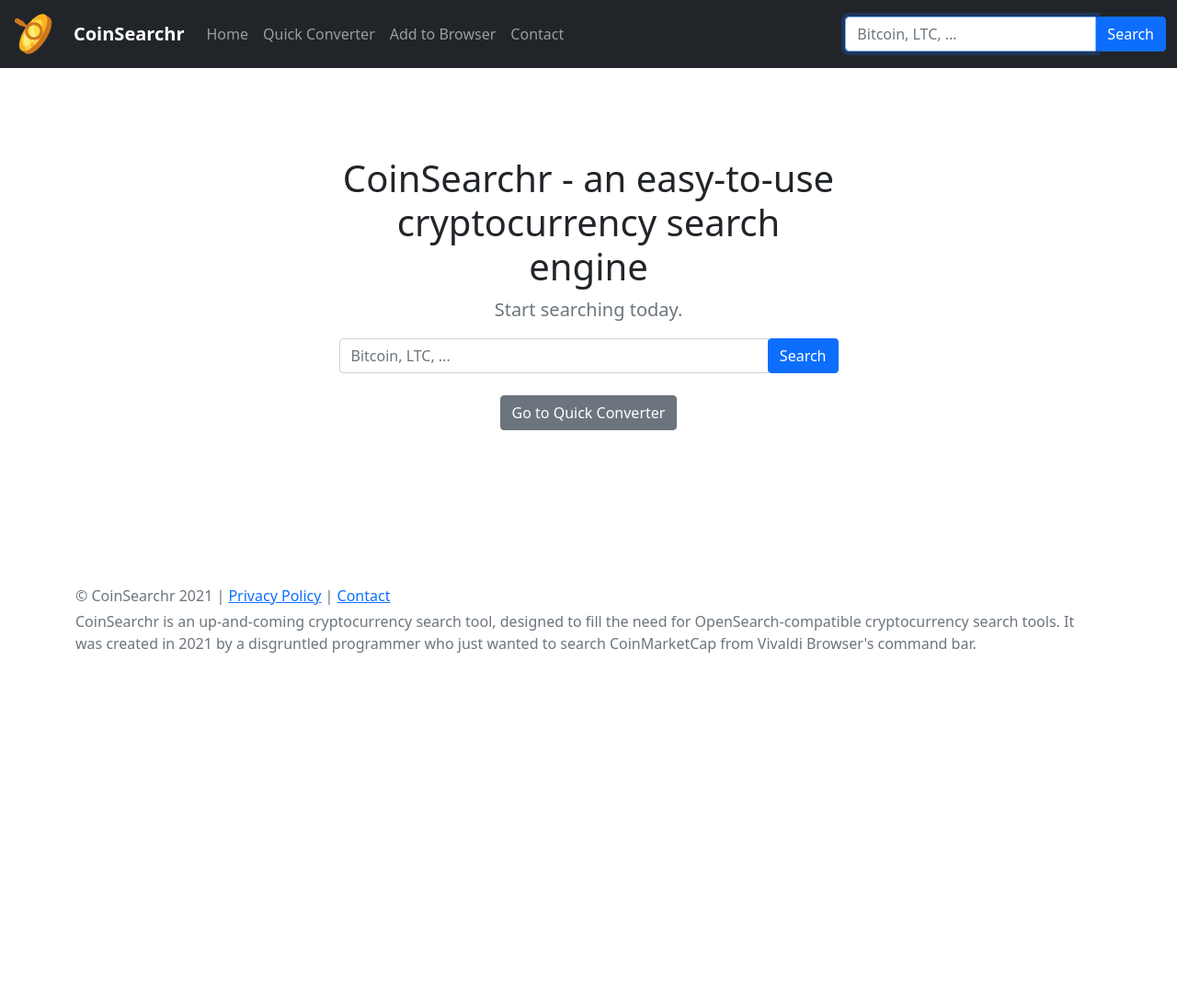
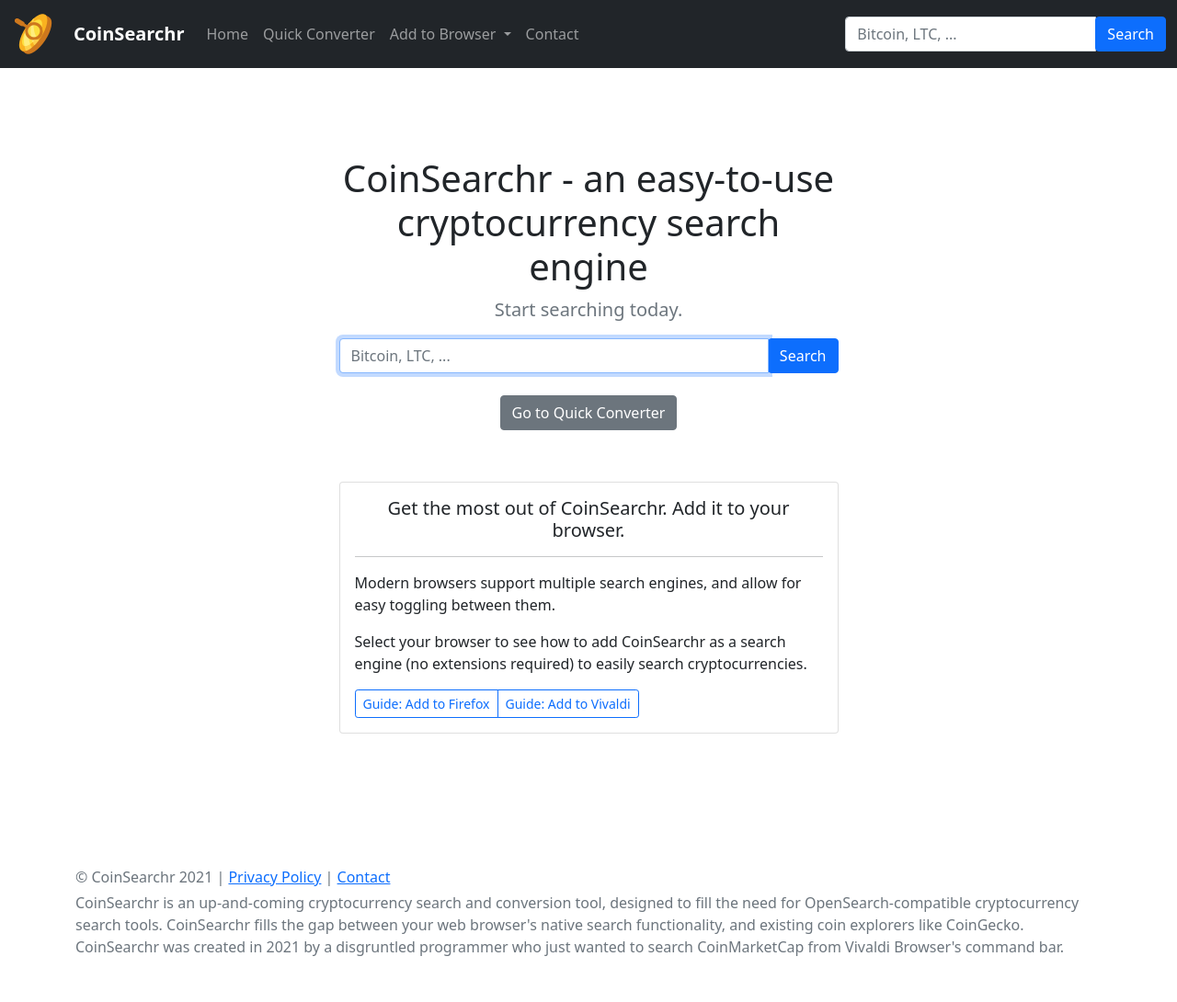
Before and after one commit to CoinSearchr/CoinSearchr-site, a Flask app: page / in a window 1280 px wide. Shown: the whole page at 92% size. Before the commit the page ends 710 px from the top, so only its background shows below. Run offline with Flask 2, Linux system fonts and the light colour scheme; some libraries are stand-ins or nearby versions.

Commit message:
Add guides for Firefox and Vivaldi
- enable page design with Markdown

- add guides for adding search engine to Firefox and Vivaldi

- upgrade navbar to have links to guides

- Close #27

```diff
--- a/coinsearchr/__init__.py
+++ b/coinsearchr/__init__.py
@@ -1,8 +1,9 @@
 from flask import Flask, render_template, jsonify, request
+from flaskext.markdown import Markdown
 
 app = Flask(__name__)
-
 app.url_map.strict_slashes = False
+Markdown(app)
 
 # silly testing page to ensure the server is technically working
 @app.route('/test')
--- a/coinsearchr/static/css/main.css
+++ b/coinsearchr/static/css/main.css
@@ -2,6 +2,10 @@
 
 main > .container {
 	padding: 45px 15px 0;
+}
+
+ol > li {
+	padding-top: 0.5em;
 }
 
 /* Search Results Page */
--- a/coinsearchr/templates/base.jinja2
+++ b/coinsearchr/templates/base.jinja2
@@ -51,9 +51,18 @@
 								<a class="nav-link" href="/convert">Quick Converter</a>
 							</li>
 
-							<li class="nav-item">
-								<a class="nav-link" href="/guide/">Add to Browser</a>
+							<li class="nav-item dropdown">
+								<a class="nav-link dropdown-toggle" href="#" id="navbarDropdown" role="button" data-bs-toggle="dropdown" aria-expanded="false">
+								Add to Browser
+								</a>
+								<ul class="dropdown-menu" aria-labelledby="navbarDropdown">
+									<li><a class="dropdown-item" href="/guide/firefox">Guide: Add to Firefox</a></li>
+									<li><a class="dropdown-item" href="/guide/vivaldi">Guide: Add to Vivaldi Browser</a></li>
+									<!--<li><hr class="dropdown-divider"></li>
+									<li><a class="dropdown-item" href="#">Add to Firefox</a></li>-->
+								</ul>
 							</li>
+
 							<li class="nav-item">
 								<a class="nav-link" href="/contact">Contact</a>
 							</li>
@@ -61,7 +70,7 @@
 
 						<form method="GET" action="/search">
 							<div class="input-group me-3">
-								<input type="text" name="q" class="form-control" placeholder="Bitcoin, LTC, ..." aria-label="Enter cryptocurrency name to search" autofocus>
+								<input type="text" name="q" class="form-control" placeholder="Bitcoin, LTC, ..." aria-label="Enter cryptocurrency name to search">
 								<div class="input-group-append">
 									<button class="btn btn-primary" type="submit">Search</button>
 								</div>
@@ -85,7 +94,7 @@
 				</p>
 				--> {# TODO JS hide this if it's less than 2 screenfuls, but show otherwise #}
 				<p class="mb-1">&copy; CoinSearchr {{ now.year }} | <a href="{{ url_for('privacypolicy') }}">Privacy Policy</a> | <a href="{{ url_for('contact') }}">Contact</a></p>
-				<p class="mb-0">CoinSearchr is an up-and-coming cryptocurrency search tool, designed to fill the need for OpenSearch-compatible cryptocurrency search tools. It was created in 2021 by a disgruntled programmer who just wanted to search CoinMarketCap from Vivaldi Browser's command bar.</p>
+				<p class="mb-0">CoinSearchr is an up-and-coming cryptocurrency search and conversion tool, designed to fill the need for OpenSearch-compatible cryptocurrency search tools. CoinSearchr fills the gap between your web browser's native search functionality, and existing coin explorers like CoinGecko. CoinSearchr was created in 2021 by a disgruntled programmer who just wanted to search CoinMarketCap from Vivaldi Browser's command bar.</p>
 			</div>
 		</footer>
 
--- a/coinsearchr/templates/index.jinja2
+++ b/coinsearchr/templates/index.jinja2
@@ -22,7 +22,27 @@
 					<a href="/convert" class="btn btn-secondary my-2">Go to Quick Converter</a>
 					<!-- <a href="#" class="btn btn-secondary my-2">Secondary action</a> -->
 				</p>
+
+				<div class="card mt-5">
+					<div class="card-body">
+						<h5 class="card-title text-center">
+							Get the most out of CoinSearchr. Add it to your browser.
+						</h5>
+						<hr>
+						<p class="card-text text-start">Modern browsers support multiple search engines, and allow for easy toggling between them.</p>
+						<p class="card-text text-start">Select your browser to see how to add CoinSearchr as a search engine (no extensions required) to easily search cryptocurrencies.</p>
+
+						<div class="d-flex justify-content-between align-items-center">
+							<div class="btn-group">
+								<a role="button" href="/guide/firefox" class="btn btn-sm btn-outline-primary">Guide: Add to Firefox</a>
+								<a role="button" href="/guide/vivaldi" class="btn btn-sm btn-outline-primary">Guide: Add to Vivaldi</a>
+
+							</div>
+						</div>
+					</div>
+				</div>
 			</div>
 		</div>
 	</section>
+
 {% endblock %}
--- a/coinsearchr/views.py
+++ b/coinsearchr/views.py
@@ -192,6 +192,16 @@
 	return render_template("contact.jinja2")
 
 
+@app.route('/guide/firefox')
+def guide_firefox():
+	return render_template("guide_firefox.jinja2")
+
+@app.route('/guide/vivaldi')
+def guide_vivaldi():
+	return render_template("guide_vivaldi.jinja2")
+
+
+
 
 @app.route('/favicon.ico')
 def favicon():
--- a/requirements.txt
+++ b/requirements.txt
@@ -4,7 +4,7 @@
 
 Flask
 Flask-Caching
-
+Flask-Markdown
 #Flask-Appconfig
 #Flask-Bootstrap
 #Flask-Nav
```
Also changed, not shown: coinsearchr/templates/guide_firefox.jinja2 (added, +29 -0 lines), coinsearchr/templates/guide_vivaldi.jinja2 (added, +35 -0 lines).
